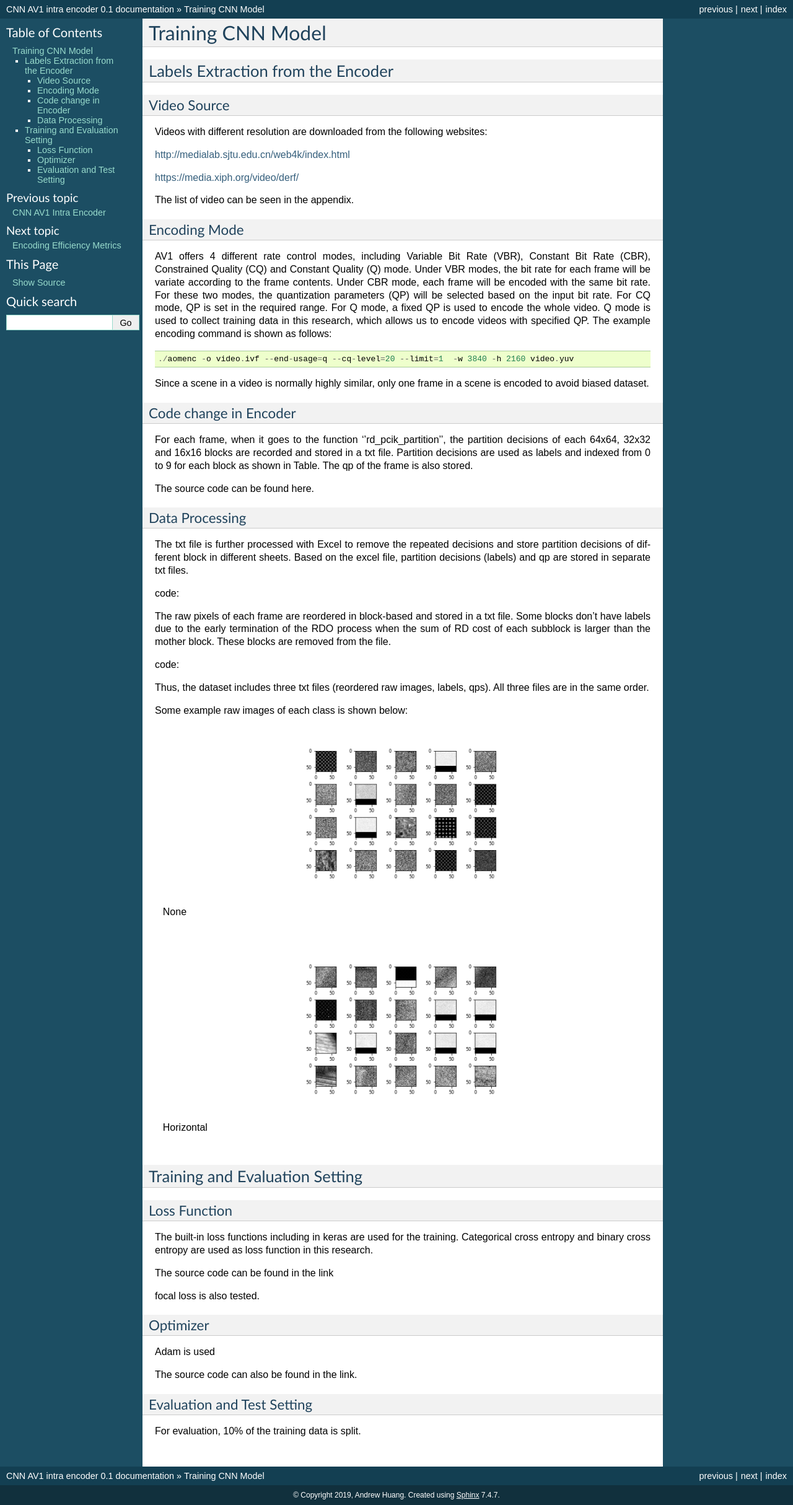
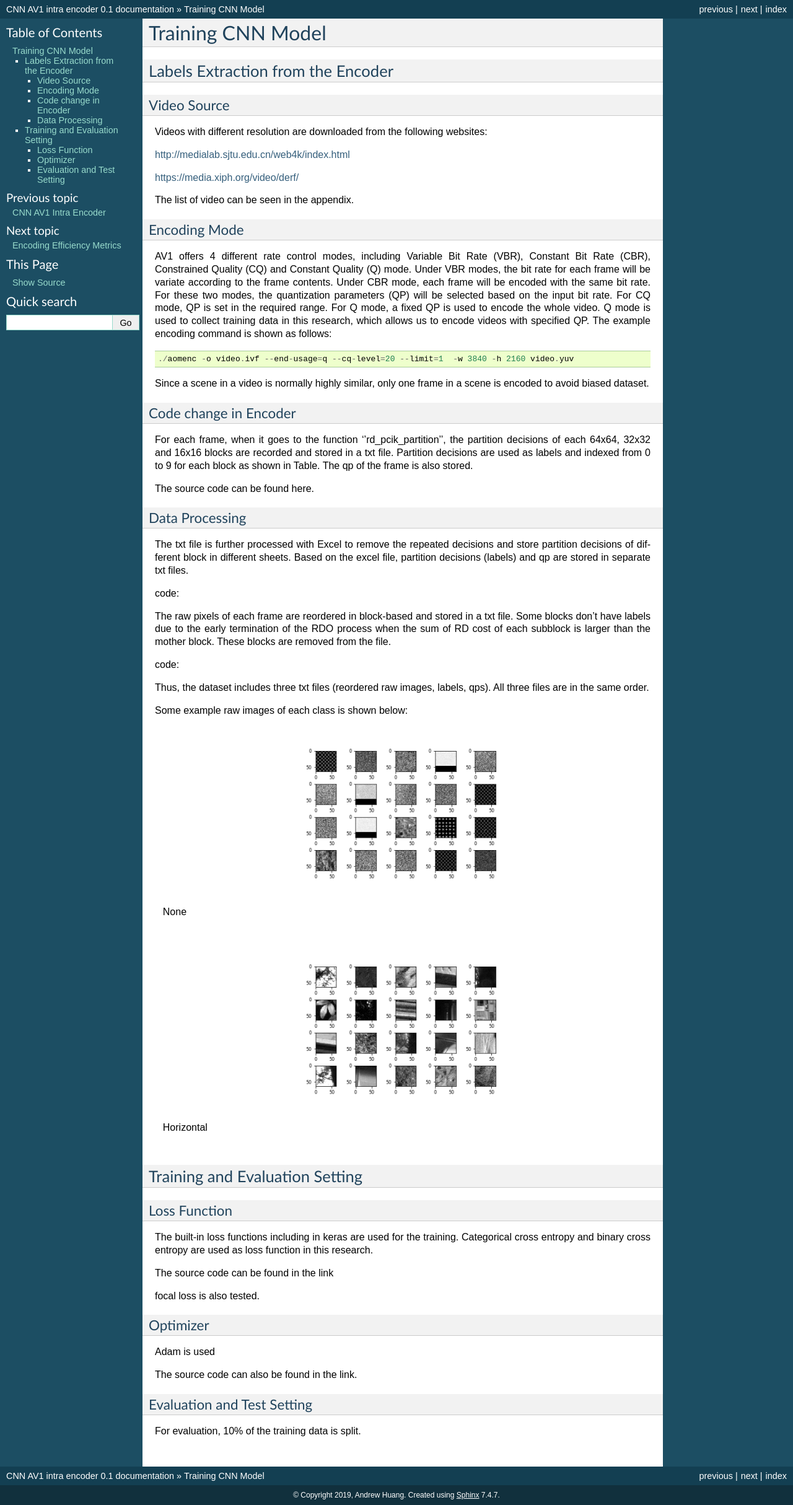
Before and after one commit to epadam/CNN-AV1-intra-encoder, a Sphinx documentation site: the page built from source/training.rst, in a window 1280 px wide. Shown: the whole page at 62% size. Built offline with Sphinx 7.4.7, drawn with Linux system fonts in a browser that asks for light colours.

Commit message:
Update training.rst

```diff
--- a/source/training.rst
+++ b/source/training.rst
@@ -61,8 +61,7 @@ Some example raw images of each class is shown below:
    :figclass: align-center
 
    None
-
-.. figure:: img/partition1.png
+.. figure:: img/partition3.png
    :width: 49%
    :figclass: align-center
 
```
